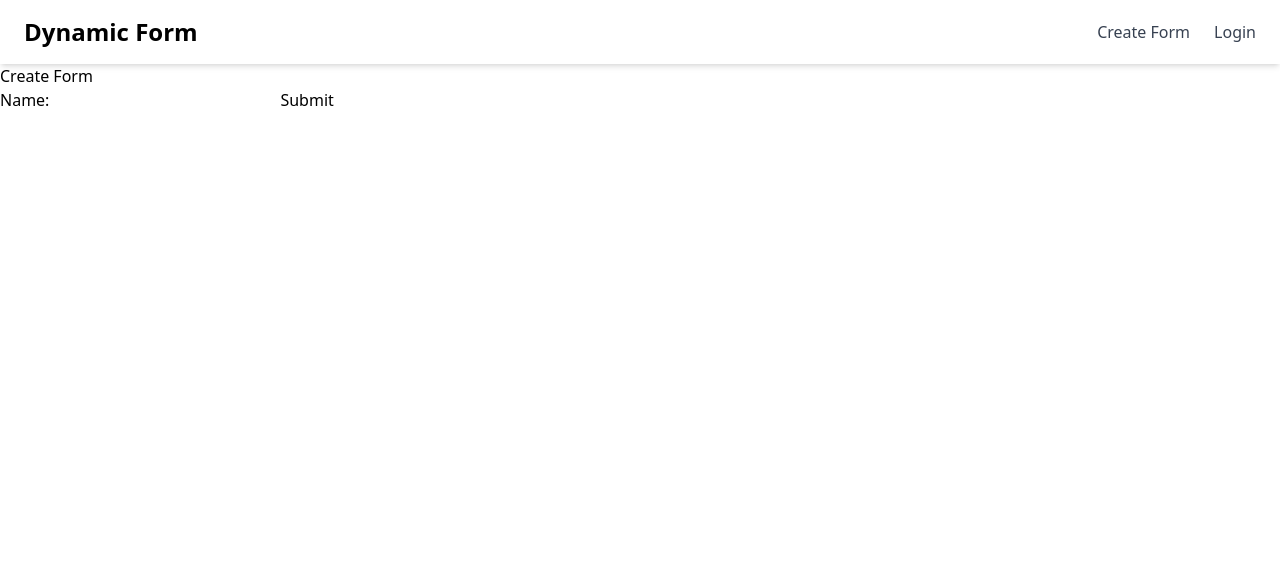
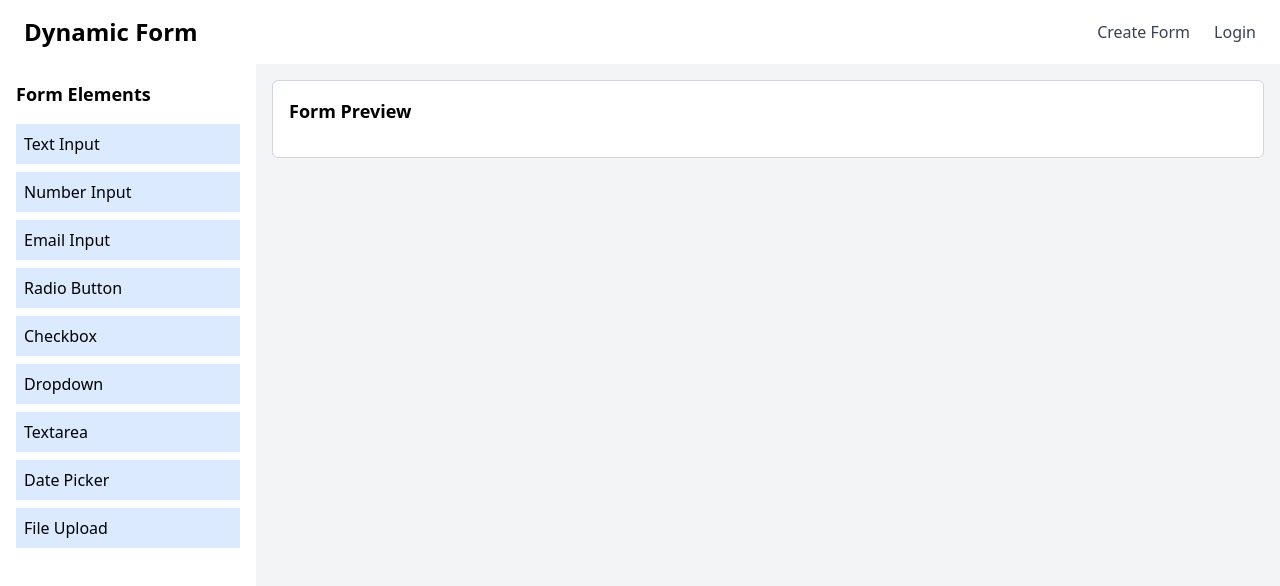
Before and after one commit to Dhanasaitholeti/dynamic-formz, a Next.js app: page /create-form in a window 1280 px wide. Shown: the top 586 px of the page. Built offline with nearby package versions, Linux system fonts and the light colour scheme.

Commit message:
added the screen for form creation with sidebar and canvas to drag and drop elements, able to customize the lable

```diff
--- a/package.json
+++ b/package.json
@@ -17,9 +17,12 @@
     "lucide-react": "^0.475.0",
     "next": "15.1.7",
     "react": "^19.0.0",
+    "react-dnd": "^16.0.1",
+    "react-dnd-html5-backend": "^16.0.1",
     "react-dom": "^19.0.0",
     "tailwind-merge": "^3.0.1",
-    "tailwindcss-animate": "^1.0.7"
+    "tailwindcss-animate": "^1.0.7",
+    "uuid": "^11.0.5"
   },
   "devDependencies": {
     "@types/node": "^20",
--- a/src/app/(site)/create-form/components/CreateForm.tsx
+++ b/src/app/(site)/create-form/components/CreateForm.tsx
@@ -1,14 +1,71 @@
-export default function CreateForm() {
+"use client";
+
+import { useState } from "react";
+import { useDrop } from "react-dnd";
+import { v4 as uuidv4 } from "uuid";
+import { Sidebar } from "./Sidebar";
+import { FormCanvas } from "./FormCanvas";
+import FieldConfigModal from "./FieldConfigModal";
+
+interface FormField {
+  id: string;
+  type: string;
+  label: string;
+  position: number;
+  options?: string[];
+}
+
+interface DragItem {
+  type: string;
+  label: string;
+}
+
+const FormBuilder: React.FC = () => {
+  const [formFields, setFormFields] = useState<FormField[]>([]);
+  const [isModalOpen, setIsModalOpen] = useState(false);
+  const [currentField, setCurrentField] = useState<{ type: string } | null>(
+    null
+  );
+
+  const [, drop] = useDrop<DragItem, void, unknown>({
+    accept: "FORM_ELEMENT",
+    drop: (item) => {
+      setCurrentField({ type: item.type });
+      setIsModalOpen(true);
+    },
+  });
+
+  const handleSaveField = (label: string, options?: string[]) => {
+    if (currentField) {
+      setFormFields((prevFields) => [
+        ...prevFields,
+        {
+          id: uuidv4(),
+          type: currentField.type,
+          label,
+          position: prevFields.length,
+          options,
+        },
+      ]);
+      setCurrentField(null);
+    }
+  };
+
   return (
-    <div>
-      <h1>Create Form</h1>
-      <form>
-        <label>
-          Name:
-          <input type="text" name="name" />
-        </label>
-        <button type="submit">Submit</button>
-      </form>
+    <div className="flex h-screen">
+      <Sidebar />
+      <div ref={drop} className="flex-1 p-4 bg-gray-100">
+        <FormCanvas formFields={formFields} />
+      </div>
+
+      <FieldConfigModal
+        isOpen={isModalOpen}
+        onClose={() => setIsModalOpen(false)}
+        onSave={handleSaveField}
+        fieldType={currentField?.type || ""}
+      />
     </div>
   );
-}
+};
+
+export default FormBuilder;
--- /dev/null
+++ b/src/app/(site)/create-form/components/DNDWrapper.tsx
@@ -0,0 +1,14 @@
+"use client";
+
+import { DndProvider } from "react-dnd";
+import { HTML5Backend } from "react-dnd-html5-backend";
+
+interface DndWrapperProps {
+  children: React.ReactNode;
+}
+
+const DndWrapper: React.FC<DndWrapperProps> = ({ children }) => {
+  return <DndProvider backend={HTML5Backend}>{children}</DndProvider>;
+};
+
+export default DndWrapper;
--- /dev/null
+++ b/src/app/(site)/create-form/components/FieldConfigModal.tsx
@@ -0,0 +1,105 @@
+"use client";
+
+import { useState } from "react";
+
+interface FieldConfigModalProps {
+  isOpen: boolean;
+  onClose: () => void;
+  onSave: (label: string, options?: string[]) => void;
+  fieldType: string;
+}
+
+const FieldConfigModal: React.FC<FieldConfigModalProps> = ({
+  isOpen,
+  onClose,
+  onSave,
+  fieldType,
+}) => {
+  const [label, setLabel] = useState("");
+  const [options, setOptions] = useState<string[]>([]);
+
+  const handleAddOption = () => {
+    setOptions([...options, ""]);
+  };
+
+  const handleOptionChange = (index: number, value: string) => {
+    const newOptions = [...options];
+    newOptions[index] = value;
+    setOptions(newOptions);
+  };
+
+  const handleSave = () => {
+    onSave(
+      label,
+      fieldType === "select" ||
+        fieldType === "radio" ||
+        fieldType === "checkbox"
+        ? options
+        : undefined
+    );
+    onClose();
+    setLabel("");
+    setOptions([]);
+  };
+
+  if (!isOpen) return null;
+
+  return (
+    <div className="fixed inset-0 flex items-center justify-center bg-gray-900 bg-opacity-50">
+      <div className="bg-white p-6 rounded-lg shadow-lg w-96">
+        <h2 className="text-lg font-semibold mb-4">Configure Field</h2>
+
+        {/* Label Input */}
+        <label className="block mb-2">Label:</label>
+        <input
+          type="text"
+          value={label}
+          onChange={(e) => setLabel(e.target.value)}
+          className="w-full p-2 border border-gray-300 rounded-md"
+        />
+
+        {/* Options Input (Only for select, radio, checkbox) */}
+        {(fieldType === "select" ||
+          fieldType === "radio" ||
+          fieldType === "checkbox") && (
+          <div className="mt-4">
+            <label className="block mb-2">Options:</label>
+            {options.map((option, index) => (
+              <input
+                key={index}
+                type="text"
+                value={option}
+                onChange={(e) => handleOptionChange(index, e.target.value)}
+                className="w-full p-2 border border-gray-300 rounded-md mb-2"
+              />
+            ))}
+            <button
+              onClick={handleAddOption}
+              className="bg-blue-500 text-white px-4 py-2 rounded-md"
+            >
+              + Add Option
+            </button>
+          </div>
+        )}
+
+        {/* Save and Cancel Buttons */}
+        <div className="mt-4 flex justify-end space-x-2">
+          <button
+            onClick={onClose}
+            className="bg-gray-400 px-4 py-2 rounded-md"
+          >
+            Cancel
+          </button>
+          <button
+            onClick={handleSave}
+            className="bg-blue-500 text-white px-4 py-2 rounded-md"
+          >
+            Save
+          </button>
+        </div>
+      </div>
+    </div>
+  );
+};
+
+export default FieldConfigModal;
--- /dev/null
+++ b/src/app/(site)/create-form/components/FormCanvas.tsx
@@ -0,0 +1,95 @@
+"use client";
+
+import React from "react";
+
+interface FormField {
+  id: string;
+  type: string;
+  label: string;
+  options?: string[];
+}
+
+interface FormCanvasProps {
+  formFields: FormField[];
+}
+
+export const FormCanvas: React.FC<FormCanvasProps> = ({ formFields }) => {
+  return (
+    <div className="bg-white p-4 border border-gray-300 rounded-md">
+      <h2 className="text-lg font-semibold mb-4">Form Preview</h2>
+
+      {formFields.map((field) => (
+        <div key={field.id} className="mb-4">
+          {/* Label */}
+          <label className="block mb-1 font-semibold">{field.label}</label>
+
+          {/* Input Types */}
+          {field.type === "text" && (
+            <input
+              type="text"
+              className="w-full p-2 border border-gray-300 rounded-md"
+            />
+          )}
+          {field.type === "number" && (
+            <input
+              type="number"
+              className="w-full p-2 border border-gray-300 rounded-md"
+            />
+          )}
+          {field.type === "email" && (
+            <input
+              type="email"
+              className="w-full p-2 border border-gray-300 rounded-md"
+            />
+          )}
+          {field.type === "password" && (
+            <input
+              type="password"
+              className="w-full p-2 border border-gray-300 rounded-md"
+            />
+          )}
+          {field.type === "textarea" && (
+            <textarea
+              className="w-full p-2 border border-gray-300 rounded-md"
+              rows={4}
+            />
+          )}
+
+          {/* Select Dropdown */}
+          {field.type === "select" && (
+            <select className="w-full p-2 border border-gray-300 rounded-md">
+              {field.options?.map((option, index) => (
+                <option key={index} value={option}>
+                  {option}
+                </option>
+              ))}
+            </select>
+          )}
+
+          {/* Radio Buttons */}
+          {field.type === "radio" &&
+            field.options?.map((option, index) => (
+              <label key={index} className="block">
+                <input
+                  type="radio"
+                  name={field.id}
+                  value={option}
+                  className="mr-2"
+                />
+                {option}
+              </label>
+            ))}
+
+          {/* Checkboxes */}
+          {field.type === "checkbox" &&
+            field.options?.map((option, index) => (
+              <label key={index} className="block">
+                <input type="checkbox" value={option} className="mr-2" />
+                {option}
+              </label>
+            ))}
+        </div>
+      ))}
+    </div>
+  );
+};
--- /dev/null
+++ b/src/app/(site)/create-form/components/Sidebar.tsx
@@ -0,0 +1,52 @@
+import { useDrag } from "react-dnd";
+
+const formElements = [
+  { type: "TEXT", label: "Text Input" },
+  { type: "NUMBER", label: "Number Input" },
+  { type: "EMAIL", label: "Email Input" },
+  { type: "RADIO", label: "Radio Button" },
+  { type: "CHECKBOX", label: "Checkbox" },
+  { type: "DROPDOWN", label: "Dropdown" },
+  { type: "TEXTAREA", label: "Textarea" },
+  { type: "DATE", label: "Date Picker" },
+  { type: "FILE", label: "File Upload" },
+];
+
+export const Sidebar: React.FC = () => {
+  return (
+    <div className="w-64 p-4 bg-white shadow-md">
+      <h2 className="text-lg font-bold mb-4">Form Elements</h2>
+      {formElements.map((element) => (
+        <DraggableElement
+          key={element.type}
+          type={element.type}
+          label={element.label}
+        />
+      ))}
+    </div>
+  );
+};
+
+const DraggableElement: React.FC<{ type: string; label: string }> = ({
+  type,
+  label,
+}) => {
+  const [{ isDragging }, drag] = useDrag(() => ({
+    type: "FORM_ELEMENT",
+    item: { type, label },
+    collect: (monitor) => ({
+      isDragging: monitor.isDragging(),
+    }),
+  }));
+
+  return (
+    <div
+      ref={drag}
+      className={`p-2 mb-2 bg-blue-100 cursor-move ${
+        isDragging ? "opacity-50" : ""
+      }`}
+    >
+      {label}
+    </div>
+  );
+};
--- a/src/app/(site)/create-form/page.tsx
+++ b/src/app/(site)/create-form/page.tsx
@@ -1,5 +1,10 @@
+"use client";
 import CreateForm from "./components/CreateForm";
-
+import DndWrapper from "./components/DNDWrapper";
 export default function CreateFormPage() {
-  return <CreateForm />;
+  return (
+    <DndWrapper>
+      <CreateForm />
+    </DndWrapper>
+  );
 }
--- a/src/app/api/forms/my/route.ts
+++ b/src/app/api/forms/my/route.ts
@@ -1,4 +1,4 @@
-import { NextRequest } from "next/server";
+import { NextRequest, NextResponse } from "next/server";
 import { PrismaClient } from "@prisma/client";
 import { withAccelerate } from "@prisma/extension-accelerate";
 
@@ -17,9 +17,12 @@ export async function POST(request: NextRequest) {
       },
     });
 
-    return Response.json({ forms: forms });
+    return NextResponse.json({ forms: forms });
   } catch (error) {
     console.log(error);
-    return Response.json({ message: "Internal Server Error" }, { status: 500 });
+    return NextResponse.json(
+      { message: "Internal Server Error" },
+      { status: 500 }
+    );
   }
 }
```
Also changed, not shown: src/app/(site)/create-form/components/types.ts (added, +11 -0 lines), 1 other file (tests, documents, lock files or other folders).
